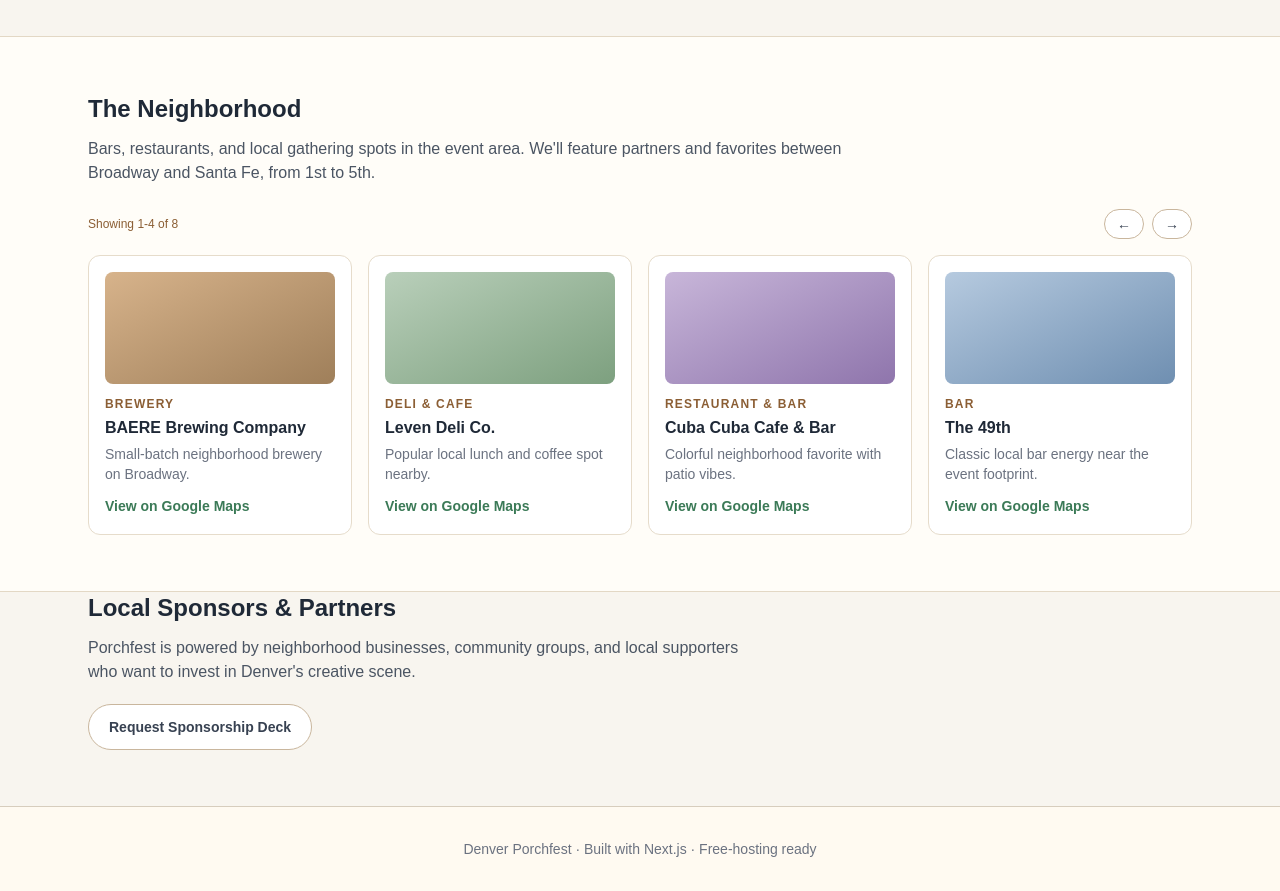
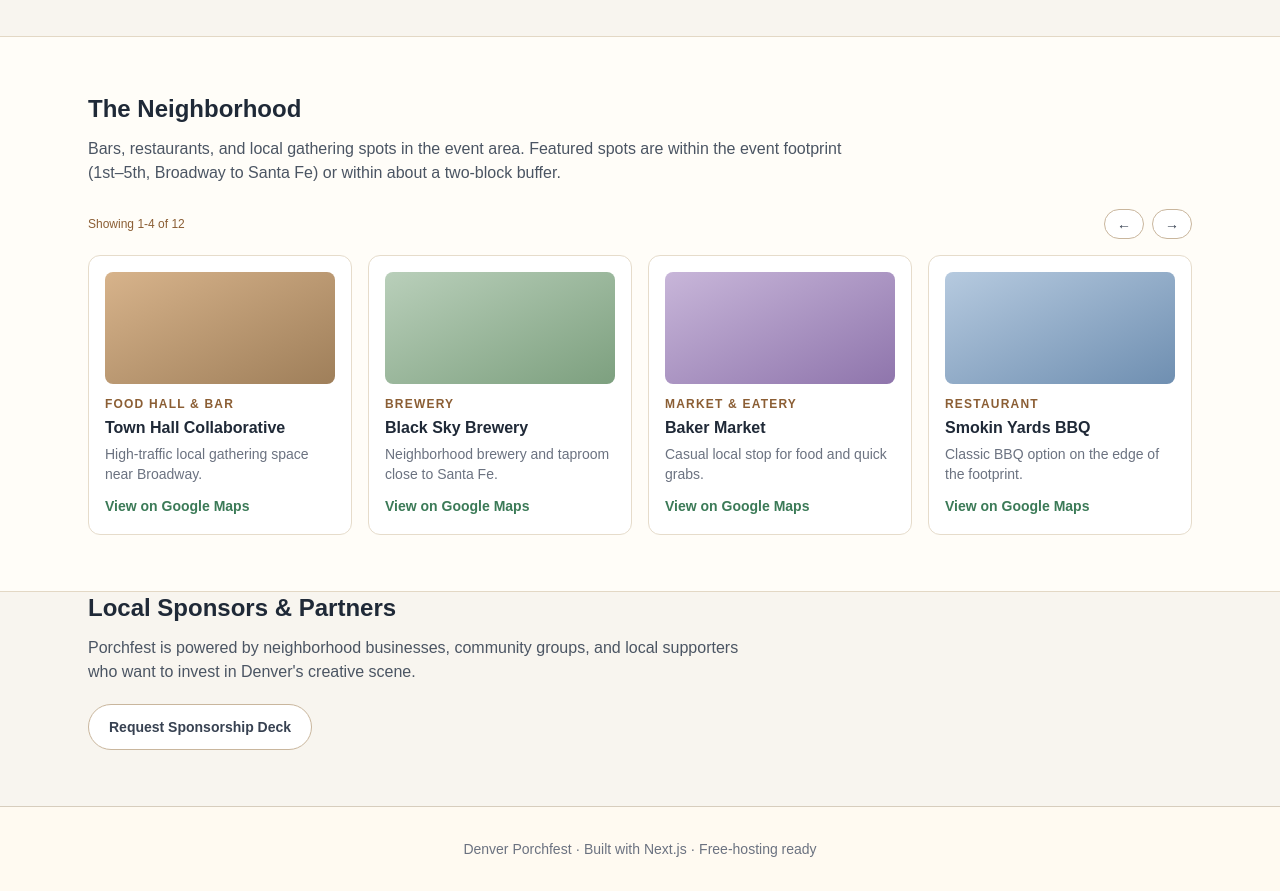
Before and after one commit to the97bradley/denver-porchfest, a Next.js app: page / in a window 1280 px wide. Shown: the part 2760-3651 px from the top of the page. Built offline with nearby package versions, Linux system fonts and the light colour scheme.

Commit message:
Update neighborhood carousel with organizer venue list and radius-focused copy

```diff
--- a/src/app/page.tsx
+++ b/src/app/page.tsx
@@ -253,8 +253,8 @@ export default function Home() {
             <h2 className="text-2xl font-bold text-[#1f2937]">The Neighborhood</h2>
             <p className="mt-3 max-w-3xl text-[#4b5563]">
               Bars, restaurants, and local gathering spots in the event area.
-              We&apos;ll feature partners and favorites between Broadway and Santa
-              Fe, from 1st to 5th.
+              Featured spots are within the event footprint (1st–5th, Broadway
+              to Santa Fe) or within about a two-block buffer.
             </p>
 
             <div className="mt-6">
--- a/src/components/NeighborhoodCarousel.tsx
+++ b/src/components/NeighborhoodCarousel.tsx
@@ -11,52 +11,76 @@ type Spot = {
 
 const spots: Spot[] = [
   {
-    name: "BAERE Brewing Company",
-    type: "Brewery",
-    note: "Small-batch neighborhood brewery on Broadway.",
-    mapsUrl: "https://www.google.com/maps/search/?api=1&query=BAERE+Brewing+Company+Denver",
+    name: "Town Hall Collaborative",
+    type: "Food Hall & Bar",
+    note: "High-traffic local gathering space near Broadway.",
+    mapsUrl: "https://www.google.com/maps/search/?api=1&query=Town+Hall+Collaborative+Denver",
   },
   {
-    name: "Leven Deli Co.",
-    type: "Deli & Cafe",
-    note: "Popular local lunch and coffee spot nearby.",
-    mapsUrl: "https://www.google.com/maps/search/?api=1&query=Leven+Deli+Co+Denver",
+    name: "Black Sky Brewery",
+    type: "Brewery",
+    note: "Neighborhood brewery and taproom close to Santa Fe.",
+    mapsUrl: "https://www.google.com/maps/search/?api=1&query=Black+Sky+Brewery+Denver",
   },
   {
-    name: "Cuba Cuba Cafe & Bar",
-    type: "Restaurant & Bar",
-    note: "Colorful neighborhood favorite with patio vibes.",
-    mapsUrl: "https://www.google.com/maps/search/?api=1&query=Cuba+Cuba+Cafe+%26+Bar+Denver",
+    name: "Baker Market",
+    type: "Market & Eatery",
+    note: "Casual local stop for food and quick grabs.",
+    mapsUrl: "https://www.google.com/maps/search/?api=1&query=Baker+Market+Denver",
   },
   {
-    name: "The 49th",
-    type: "Bar",
-    note: "Classic local bar energy near the event footprint.",
-    mapsUrl: "https://www.google.com/maps/search/?api=1&query=The+49th+Denver",
+    name: "Smokin Yards BBQ",
+    type: "Restaurant",
+    note: "Classic BBQ option on the edge of the footprint.",
+    mapsUrl: "https://www.google.com/maps/search/?api=1&query=Smokin+Yards+BBQ+Denver",
   },
   {
-    name: "Westbound & Down Denver",
-    type: "Brewpub",
-    note: "Craft beer + food in the nearby downtown edge.",
-    mapsUrl: "https://www.google.com/maps/search/?api=1&query=Westbound+%26+Down+Denver",
+    name: "Bar 404",
+    type: "Bar",
+    note: "Neighborhood bar option right off Broadway.",
+    mapsUrl: "https://www.google.com/maps/search/?api=1&query=Bar+404+Denver",
   },
   {
-    name: "Torchy’s Tacos",
-    type: "Restaurant",
-    note: "Casual pre-show bite with quick service.",
-    mapsUrl: "https://www.google.com/maps/search/?api=1&query=Torchys+Tacos+Broadway+Denver",
+    name: "Postino Broadway",
+    type: "Wine Cafe",
+    note: "Popular patio and wine stop in the district.",
+    mapsUrl: "https://www.google.com/maps/search/?api=1&query=Postino+Broadway+Denver",
+  },
+  {
+    name: "Adventure Time",
+    type: "Bar",
+    note: "Included per organizer list (please confirm final listing name).",
+    mapsUrl: "https://www.google.com/maps/search/?api=1&query=Adventure+Time+Denver+bar",
+  },
+  {
+    name: "Sputnik",
+    type: "Bar & Grill",
+    note: "Longtime South Broadway neighborhood staple.",
+    mapsUrl: "https://www.google.com/maps/search/?api=1&query=Sputnik+Denver",
+  },
+  {
+    name: "TRVE Brewing Company",
+    type: "Brewery",
+    note: "Local craft stop within the broader two-block buffer.",
+    mapsUrl: "https://www.google.com/maps/search/?api=1&query=TRVE+Brewing+Company+Denver",
+  },
+  {
+    name: "Historians Ale House",
+    type: "Bar & Restaurant",
+    note: "Large neighborhood pub space on South Broadway.",
+    mapsUrl: "https://www.google.com/maps/search/?api=1&query=Historians+Ale+House+Denver",
   },
   {
     name: "Illegal Pete’s (Broadway)",
     type: "Restaurant & Bar",
-    note: "Great fast-casual option for festival walkers.",
+    note: "Fast, easy stop for festival foot traffic.",
     mapsUrl: "https://www.google.com/maps/search/?api=1&query=Illegal+Petes+Broadway+Denver",
   },
   {
-    name: "TRVE Brewing Company",
+    name: "BAERE Brewing Company",
     type: "Brewery",
-    note: "Local craft stop with a strong Denver identity.",
-    mapsUrl: "https://www.google.com/maps/search/?api=1&query=TRVE+Brewing+Company+Denver",
+    note: "Small-batch neighborhood brewery near the event area.",
+    mapsUrl: "https://www.google.com/maps/search/?api=1&query=BAERE+Brewing+Company+Denver",
   },
 ];
 
```
